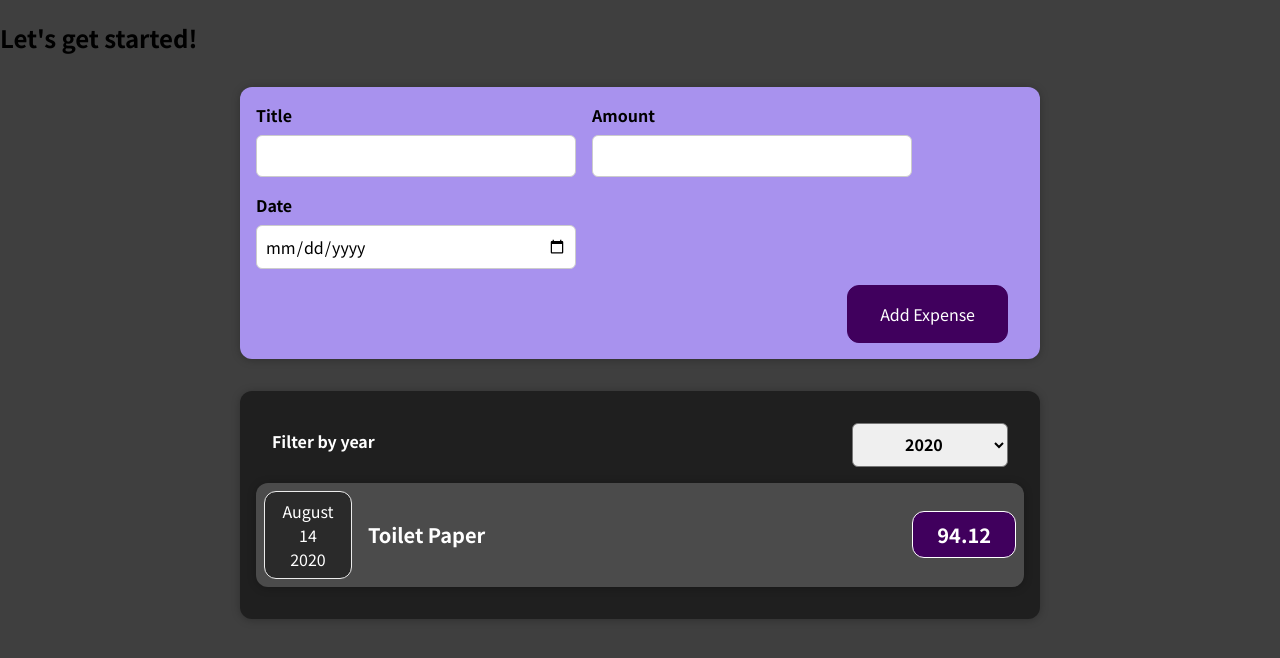
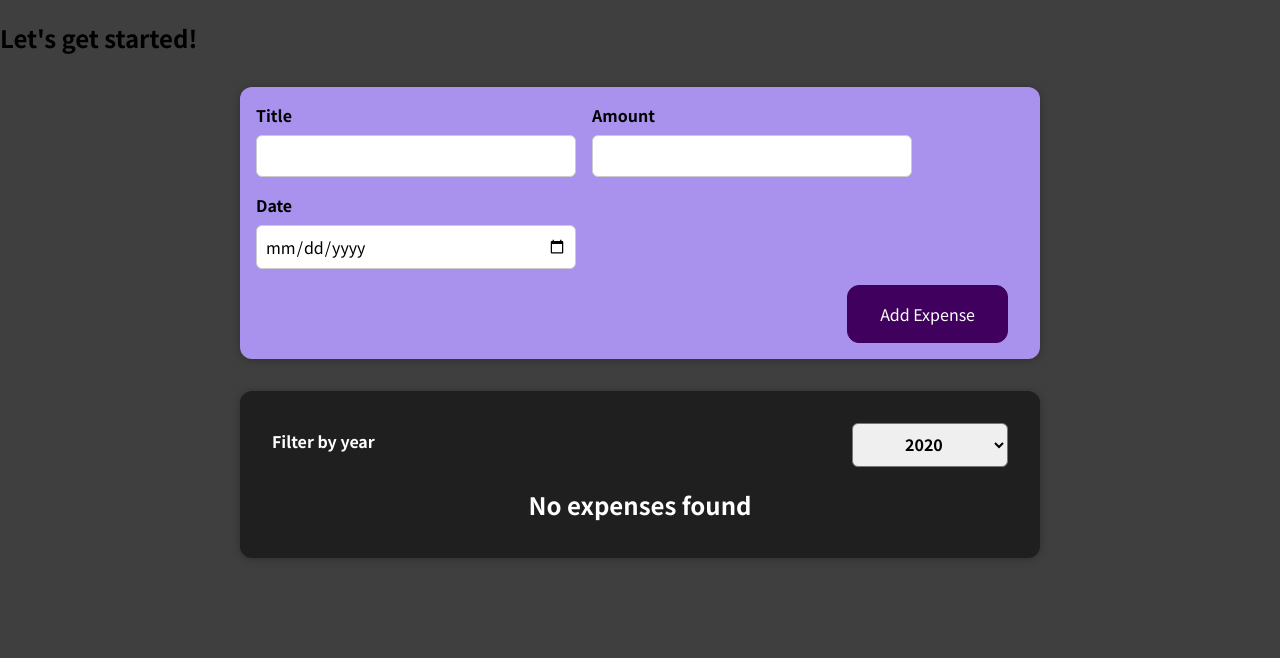
Before and after one commit to ChristinaGaitan/expenses-react, a React (Create React App) app: page / in a window 1280 px wide. Shown: the top 658 px of the page. Built offline with nearby package versions, Linux system fonts and the light colour scheme.

Commit message:
Extract render of expenses list to its own component

```diff
--- a/src/components/Expenses/ExpenseItem.js
+++ b/src/components/Expenses/ExpenseItem.js
@@ -5,6 +5,7 @@
 
 const ExpenseItem = (props) => {
   return (
+    <li>
       <Card className="expense-item">
         <ExpenseDate date={props.date} />
         <div className="expense-item__description">
@@ -12,6 +13,7 @@
           <div className="expense-item__price">{props.amount}</div>
         </div>
       </Card>
+    </li>
   );
 };
 
--- a/src/components/Expenses/Expenses.js
+++ b/src/components/Expenses/Expenses.js
@@ -1,7 +1,7 @@
 import { useState } from "react";
 import Card from "../UI/Card";
-import ExpenseItem from "./ExpenseItem";
 import ExpensesFilter from "./ExpensesFilter";
+import ExpensesList from "./ExpensesList";
 
 import "./Expenses.css";
 
@@ -16,26 +16,13 @@
     (expense) => expense.date.getFullYear().toString() === filteredYear
   );
 
-  let expensesContent = <p>No expenses found</p>;
-
-  if (filteredExpenses.length > 0) {
-    expensesContent = filteredExpenses.map((expense) => (
-      <ExpenseItem
-        key={expense.id}
-        title={expense.title}
-        amount={expense.amount}
-        date={expense.date}
-      />
-    ));
-  }
-
   return (
     <Card className="expenses">
       <ExpensesFilter
         selected={filteredYear}
         onChangeFilter={filterChangeHandler}
       />
-      {expensesContent}
+      <ExpensesList items={filteredExpenses} />
     </Card>
   );
 };
--- /dev/null
+++ b/src/components/Expenses/ExpensesList.css
@@ -0,0 +1,9 @@
+.expenses-list {
+  list-style: none;
+  padding: 0;
+}
+
+.expenses-list__fallback {
+  color: white;
+  text-align: center;
+}
--- /dev/null
+++ b/src/components/Expenses/ExpensesList.js
@@ -0,0 +1,23 @@
+import ExpenseItem from "./ExpenseItem";
+import "./ExpensesList.css";
+
+const ExpensesList = (props) => {
+  if (props.items.length > 0) {
+    return <h2 className="expenses-list__fallback">No expenses found</h2>;
+  }
+
+  return (
+    <ul className="expenses-list">
+      {props.items.map((expense) => (
+        <ExpenseItem
+          key={expense.id}
+          title={expense.title}
+          amount={expense.amount}
+          date={expense.date}
+        />
+      ))}
+    </ul>
+  );
+};
+
+export default ExpensesList;
```
Lines whose indentation alone changed are shown as unchanged.
